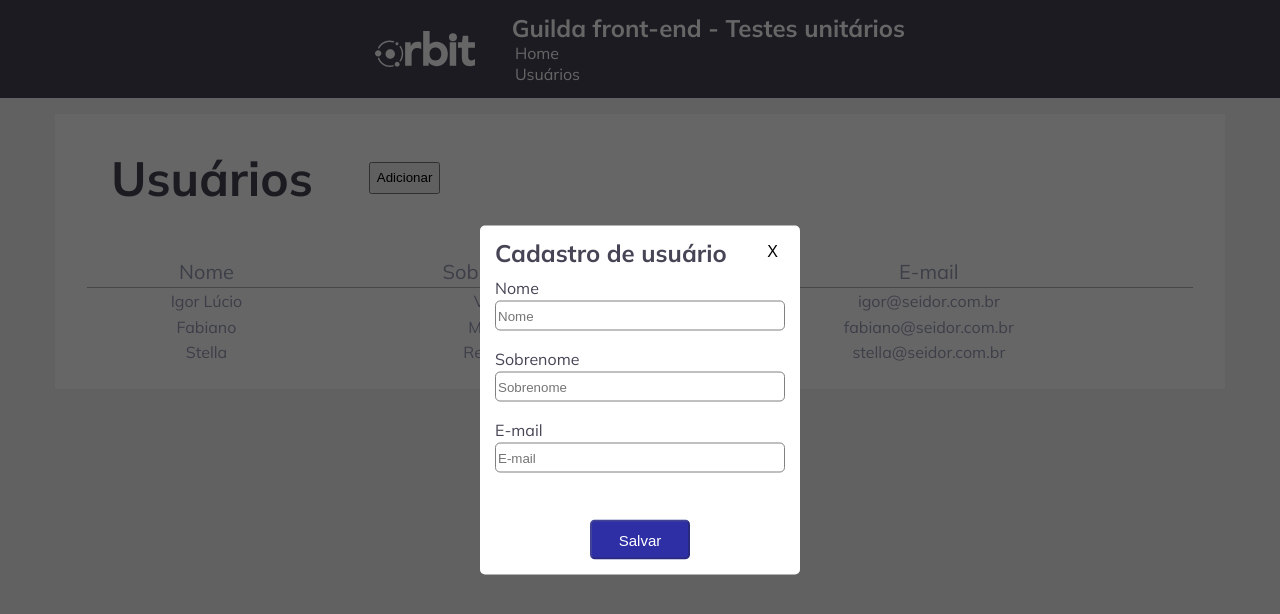
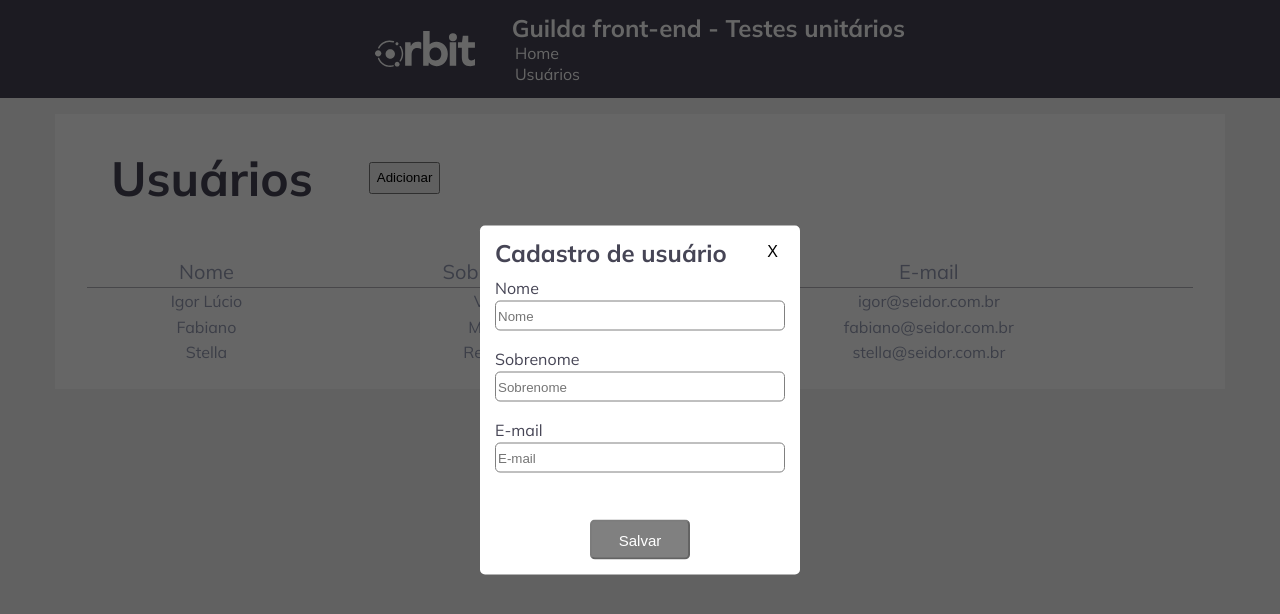
Before and after one commit to fabianomarcos/users-crud-wtestes, a React (Create React App) app: page /users in a window 1280 px wide. Both pictures are taken after a click on the button "Adicionar". Shown: the top 614 px of the page. Built offline with nearby package versions, Linux system fonts and the light colour scheme; data requests are answered from the project's data file.

Commit message:
feature: creation of component button

```diff
--- /dev/null
+++ b/src/ts/components/button/button.tsx
@@ -0,0 +1,22 @@
+
+import styles from "./style.module.scss";
+
+interface IProps {
+	hasErrors: boolean;
+	children: string;
+}
+
+const Button: React.FC<IProps> = ({ hasErrors, children,...rest }: IProps) => {
+	return (
+		<button
+			{...rest}
+			type="submit"
+			className={hasErrors ? `${styles.disabled}` : ""}
+			disabled={hasErrors}
+			>
+				{children}
+		</button>
+	)
+}
+
+export default Button;
--- a/src/ts/views/users/items/usersCrudForm.tsx
+++ b/src/ts/views/users/items/usersCrudForm.tsx
@@ -4,6 +4,7 @@ import { FormValidations } from "ts/utils/validation"
 
 import styles from "../../../../style.module.scss";
 import useValidation from 'ts/hooks/useValidation';
+import Button from 'ts/components/button/button';
 
 interface IProps {
 	handleSubmitForm: any;
@@ -59,10 +60,7 @@ const UsersCrudForm: React.FC<IProps> = ({ handleSubmitForm }) => {
 			</div>
 
 			<div className={styles.center}>
-				<button
-					type="submit"
-					className={hasErrors ? `${styles.disabled}` : undefined}
-					disabled={hasErrors}>Salvar</button>
+				<Button hasErrors={hasErrors}>Salvar</Button>
 			</div>
 		</form>
 	</>
```
